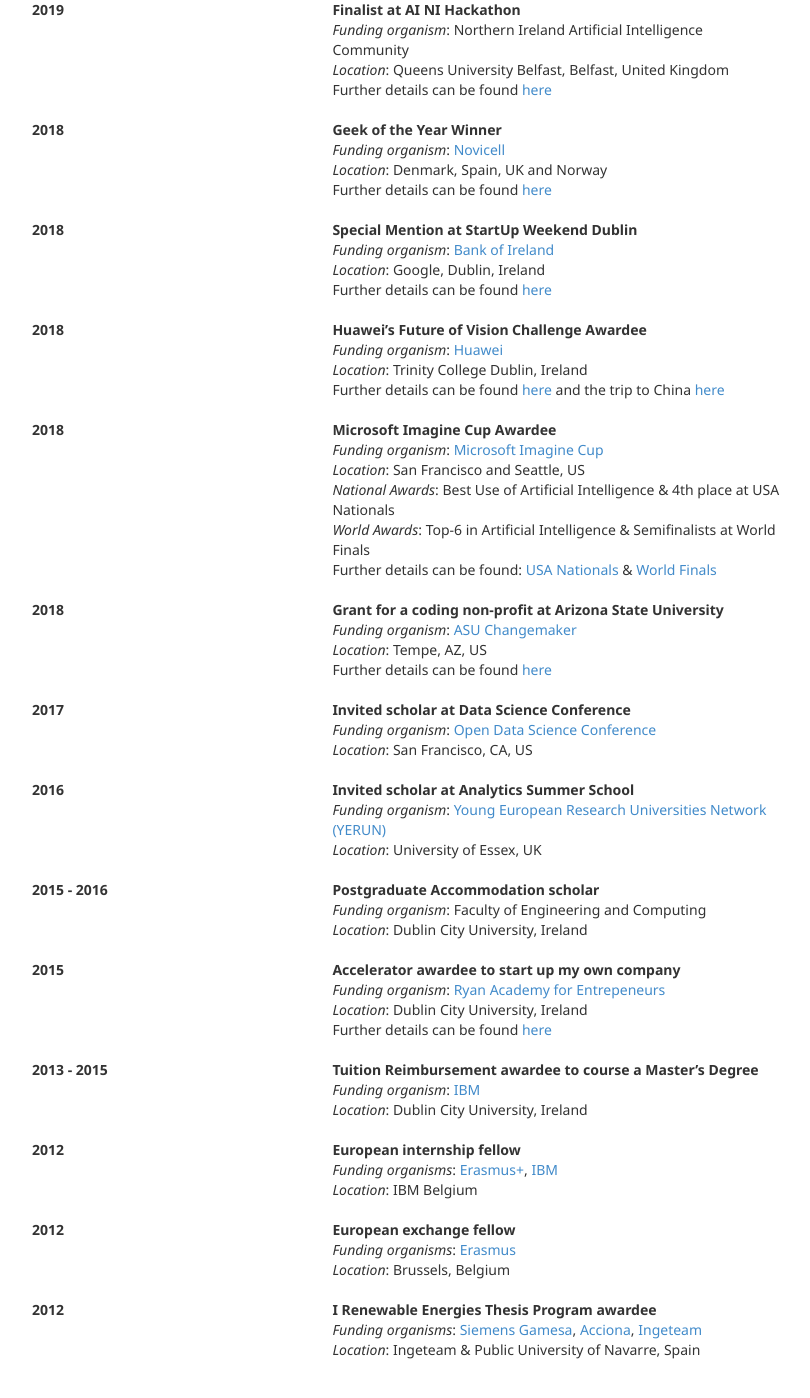
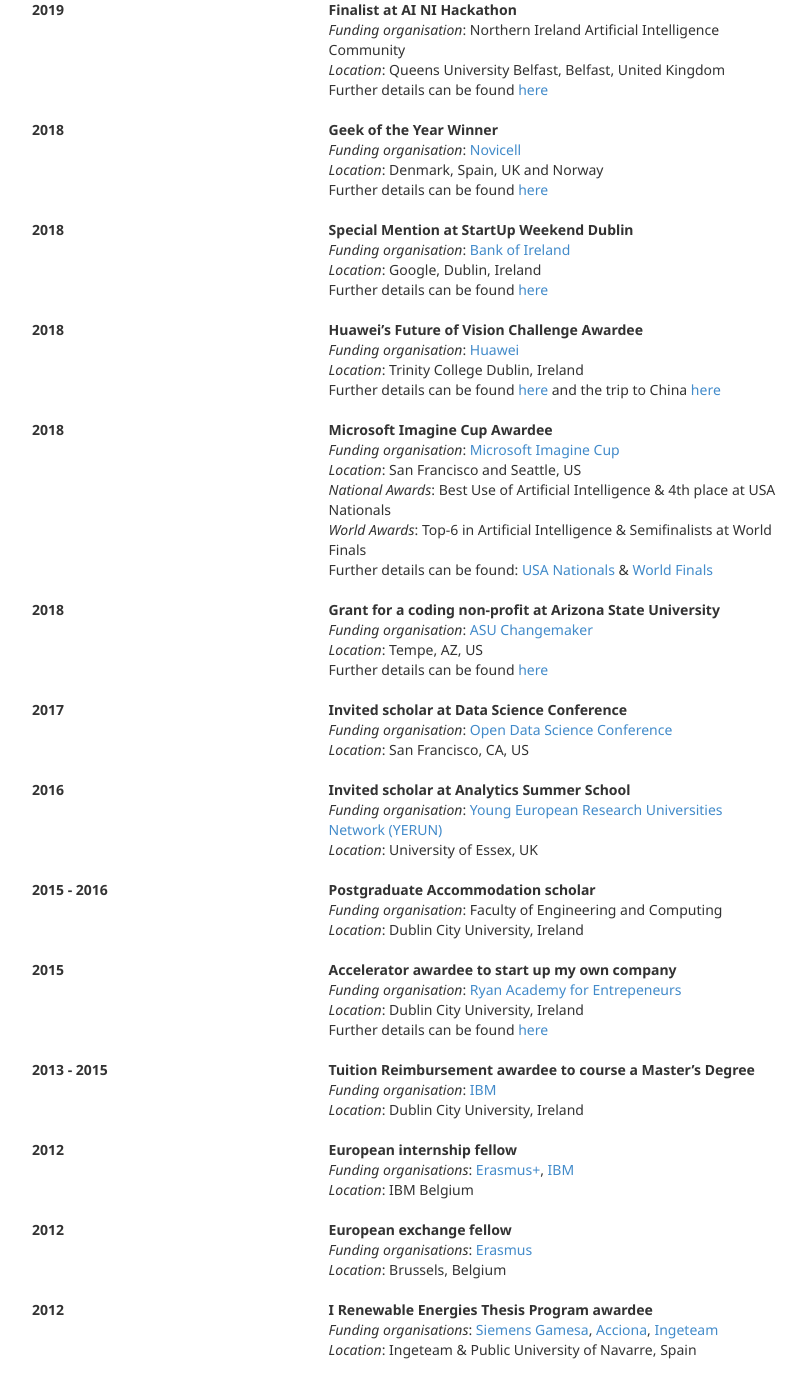
Before and after one commit to dazcona/website, a Jekyll site: the page built from awards.md, in a window 1280 px wide and 1400 px high, scrolled down 1134 px. Shown: the whole window, without its empty margins (233-1043 px from the left). Built offline with Jekyll 4.4.1, drawn with Linux system fonts in a browser that asks for light colours; nearby versions of some CDN libraries; Markdown is read by kramdown in place of the engine named in the settings; some of the changed text lies outside the part shown.

Commit message:
fix text

```diff
--- a/awards.md
+++ b/awards.md
@@ -9,107 +9,107 @@
 |||
 |---|---|
 | <div style="display: inline-block;white-space: nowrap;">**2017 - 2018**&nbsp;&nbsp;&nbsp;</div> | **Fulbright Visiting Researcher** |
-|| *Funding organism*: [Fulbright Commission in Ireland][fulbright] |
+|| *Funding organisation*: [Fulbright Commission in Ireland][fulbright] |
 || *Location*: Arizona State University, US |
 || *Advisors*: [John Rome](https://uto.asu.edu/about/john-rome), [Arthur Blakemore](https://isearch.asu.edu/profile/44586)  |
 | &nbsp; ||
 | **2015 – 2019** | **Government of Ireland Doctoral Awardee** |
-|| *Funding organisms*: [Irish Research Council][irc], [National Forum for the Enhancement of Teaching and Learning in Ireland][natforum] |
+|| *Funding organisations*: [Irish Research Council][irc], [National Forum for the Enhancement of Teaching and Learning in Ireland][natforum] |
 || *Location*: Dublin City University, Ireland |
 | &nbsp; ||
 | **2019** | **Winners at Oxford Hack 2019: Most Inventive Hack and Hackers' Choice Awards** |
-|| *Funding organism*: [Major League Hacking][mlh] |
+|| *Funding organisation*: [Major League Hacking][mlh] |
 || *Location*: University of Oxford, Oxford, United Kingdom |
 || Further details can be found [here](./blog/oxford) |
 | &nbsp; ||
 | **2019** | **Winners at HackUPC McKinsey & Co.'s AI Challenge** |
-|| *Funding organism*: [McKinsey & Company][McKinsey] |
+|| *Funding organisation*: [McKinsey & Company][McKinsey] |
 || *Location*: Polytechnic University of Catalonia, Barcelona, Spain |
 || Further details can be found [here](./blog/hackupc) |
 | &nbsp; ||
 | **2019** | **Winners at Ulster Bank's Fintech Hackathon** |
-|| *Funding organism*: [Ulster Bank][ub] |
+|| *Funding organisation*: [Ulster Bank][ub] |
 || *Location*: Dogpatch Labs, Dublin, Ireland |
 || Further details can be found [here](./blog/loandog) |
 | &nbsp; ||
 | **2019** | **Runners Up at McKinsey’s Datathon The City Cup (Madrid)** |
-|| *Funding organism*: [McKinsey & Company][McKinsey] |
+|| *Funding organisation*: [McKinsey & Company][McKinsey] |
 || *Location*: McKinsey & Co., Madrid, Spain |
 || Further details can be found [here](./blog/citycup) |
 | &nbsp; ||
 | **2019** | **Runners Up at Trinity Learnovate's Digital Education Hack** |
-|| *Funding organism*: [European Commission](eu), [Climate-KIC][climate] & [Aalto University][aalto] |
+|| *Funding organisation*: [European Commission](eu), [Climate-KIC][climate] & [Aalto University][aalto] |
 || *Location*: Trinity College Dublin, Ireland |
 || Further details can be found [here](./blog/digieduhack) |
 | &nbsp; ||
 | **2019** | **Special Mention at Royal Bank of Scotland’s Fintech Hackathon** |
-|| *Funding organism*: [Royal Bank of Scotland][rbs] and [Deloitte][deloitte] |
+|| *Funding organisation*: [Royal Bank of Scotland][rbs] and [Deloitte][deloitte] |
 || *Location*: Royal Bank of Scotland, Edinburgh, United Kingdom |
 || Further details can be found [here](./blog/rbs) |
 | &nbsp; ||
 | **2019** | **Finalist at AI NI Hackathon** |
-|| *Funding organism*: Northern Ireland Artificial Intelligence Community |
+|| *Funding organisation*: Northern Ireland Artificial Intelligence Community |
 || *Location*: Queens University Belfast, Belfast, United Kingdom |
 || Further details can be found [here](./blog/aini) |
 | &nbsp; ||
 | **2018** | **Geek of the Year Winner** |
-|| *Funding organism*: [Novicell][novicell] |
+|| *Funding organisation*: [Novicell][novicell] |
 || *Location*: Denmark, Spain, UK and Norway |
 || Further details can be found [here](./blog/novicell) |
 | &nbsp; ||
 | **2018** | **Special Mention at StartUp Weekend Dublin** |
-|| *Funding organism*: [Bank of Ireland][boi] |
+|| *Funding organisation*: [Bank of Ireland][boi] |
 || *Location*: Google, Dublin, Ireland |
 || Further details can be found [here](./blog/google_startup) |
 | &nbsp; ||
 | **2018** | **Huawei's Future of Vision Challenge Awardee** |
-|| *Funding organism*: [Huawei][huawei] |
+|| *Funding organisation*: [Huawei][huawei] |
 || *Location*: Trinity College Dublin, Ireland |
 || Further details can be found [here](./blog/huawei_vision) and the trip to China [here](./blog/huawei) |
 | &nbsp; ||
 | **2018** | **Microsoft Imagine Cup Awardee** |
-|| *Funding organism*: [Microsoft Imagine Cup][msft] |
+|| *Funding organisation*: [Microsoft Imagine Cup][msft] |
 || *Location*: San Francisco and Seattle, US |
 || *National Awards*: Best Use of Artificial Intelligence & 4th place at USA Nationals |
 || *World Awards*: Top-6 in Artificial Intelligence & Semifinalists at World Finals |
 || Further details can be found: [USA Nationals](./blog/msft_ic) & [World Finals](./blog/msft_ic_world) |
 | &nbsp; ||
 | **2018** | **Grant for a coding non-profit at Arizona State University** |
-|| *Funding organism*: [ASU Changemaker][changemaker] |
+|| *Funding organisation*: [ASU Changemaker][changemaker] |
 || *Location*: Tempe, AZ, US |
 || Further details can be found [here](./blog/coding) |
 | &nbsp; ||
 | **2017** | **Invited scholar at Data Science Conference** |
-|| *Funding organism*: [Open Data Science Conference][odsc] |
+|| *Funding organisation*: [Open Data Science Conference][odsc] |
 || *Location*: San Francisco, CA, US |
 | &nbsp; ||
 | **2016** | **Invited scholar at Analytics Summer School** |
-|| *Funding organism*: [Young European Research Universities Network (YERUN)][yerun]  |
+|| *Funding organisation*: [Young European Research Universities Network (YERUN)][yerun]  |
 || *Location*: University of Essex, UK |
 | &nbsp; ||
 | **2015 - 2016** | **Postgraduate Accommodation scholar** |
-|| *Funding organism*: Faculty of Engineering and Computing |
+|| *Funding organisation*: Faculty of Engineering and Computing |
 || *Location*: Dublin City University, Ireland |
 | &nbsp; ||
 | **2015** | **Accelerator awardee to start up my own company** |
-|| *Funding organism*: [Ryan Academy for Entrepeneurs][ryan] |
+|| *Funding organisation*: [Ryan Academy for Entrepeneurs][ryan] |
 || *Location*: Dublin City University, Ireland |
 || Further details can be found [here](./blog/ustart) |
 | &nbsp; ||
 | **2013 - 2015** | **Tuition Reimbursement awardee to course a Master's Degree** |
-|| *Funding organism*: [IBM][ibm] |
+|| *Funding organisation*: [IBM][ibm] |
 || *Location*: Dublin City University, Ireland |
 | &nbsp; ||
 | **2012** | **European internship fellow** |
-|| *Funding organisms*: [Erasmus+][erasmus], [IBM][ibm] |
+|| *Funding organisations*: [Erasmus+][erasmus], [IBM][ibm] |
 || *Location*: IBM Belgium |
 | &nbsp; ||
 | **2012** | **European exchange fellow** |
-|| *Funding organisms*: [Erasmus][erasmus] |
+|| *Funding organisations*: [Erasmus][erasmus] |
 || *Location*: Brussels, Belgium |
 | &nbsp; ||
 | **2012** | **I Renewable Energies Thesis Program awardee** |
-|| *Funding organisms*: [Siemens Gamesa][gamesa], [Acciona][acciona], [Ingeteam][ingeteam] |
+|| *Funding organisations*: [Siemens Gamesa][gamesa], [Acciona][acciona], [Ingeteam][ingeteam] |
 || *Location*: Ingeteam & Public University of Navarre, Spain |
 
 [fulbright]: http://www.fulbright.ie/
```
Also changed, not shown: cv.md (+5 -4 lines).
